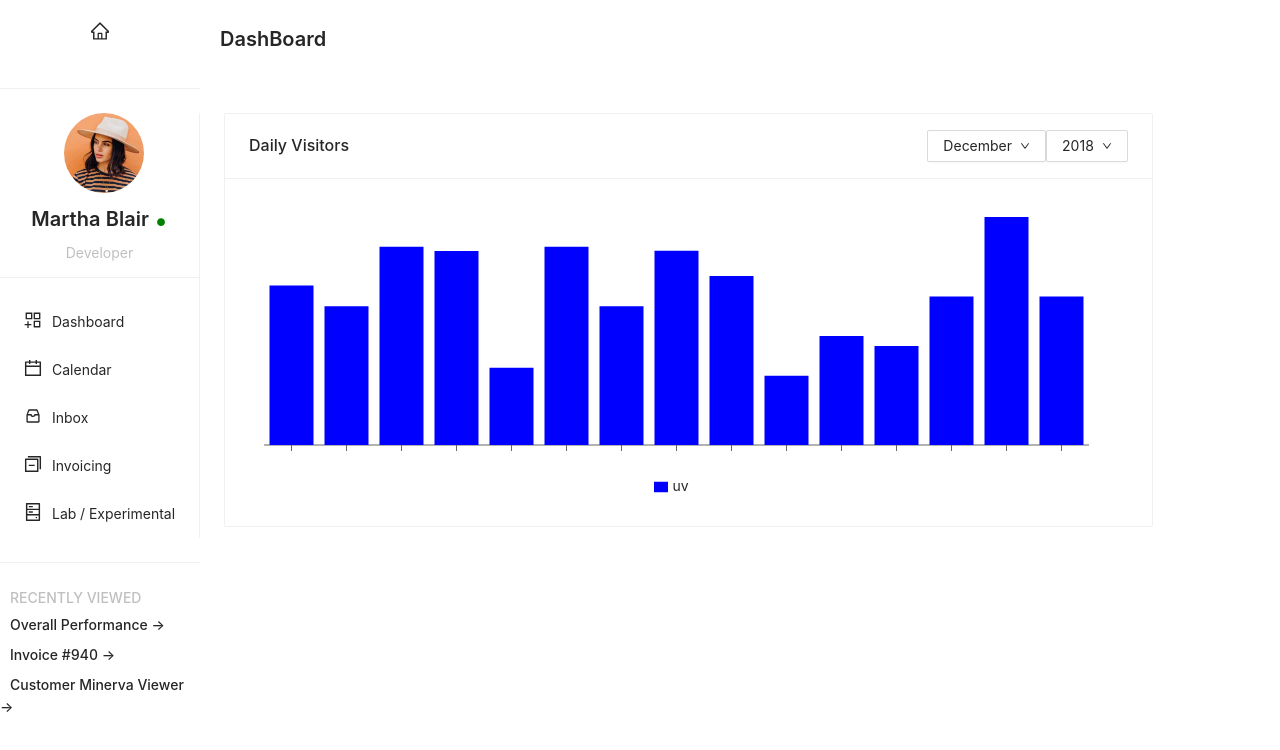
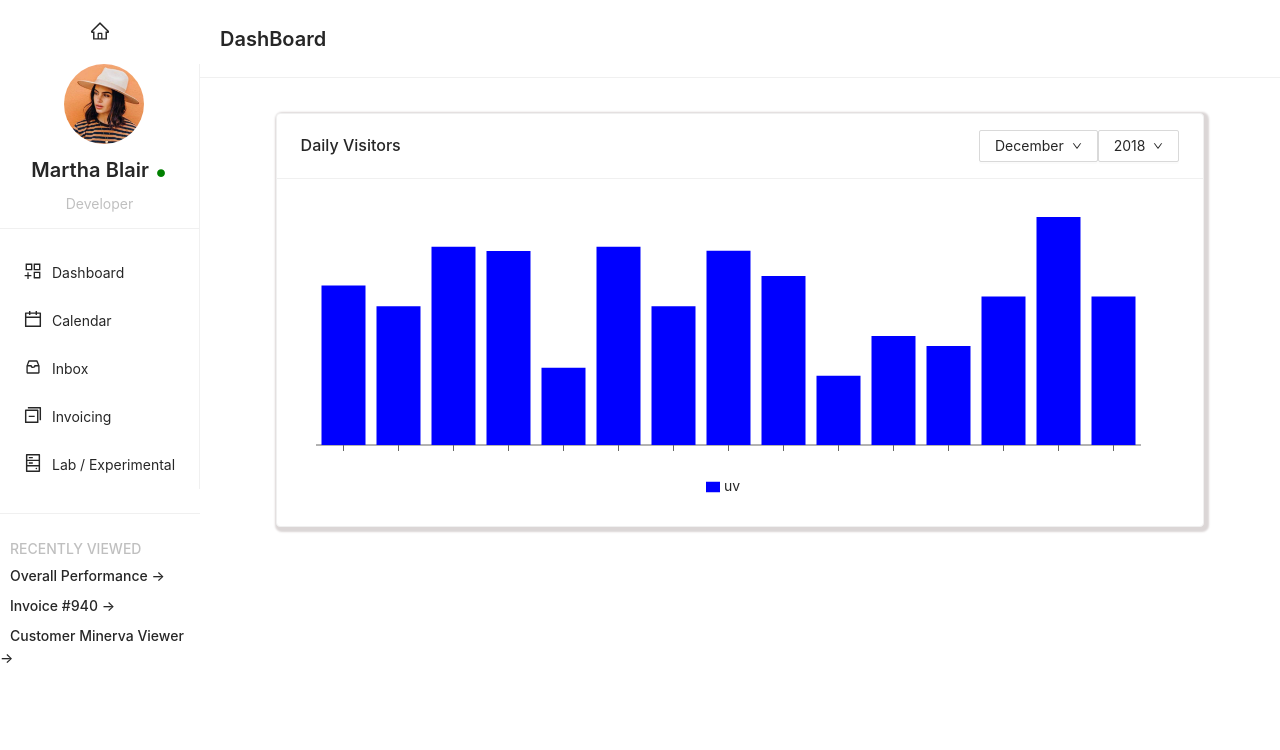
Before and after one commit to avijeetpandey/dashboard, a React (Create React App) app: page / in a window 1280 px wide. Shown: the top 750 px of the page. Built offline with nearby package versions, Linux system fonts and the light colour scheme.

Commit message:
card style

```diff
--- a/src/components/Layouts/Main.js
+++ b/src/components/Layouts/Main.js
@@ -15,7 +15,6 @@ const Main = () => {
         <Header className="bg ctr">
           <HomeOutlined />
         </Header>
-        <Divider />
         <SideItems />
       </Sider>
       <Layout>
@@ -24,13 +23,14 @@ const Main = () => {
           style={{ padding: 0  , height:89}}
         >
         <NavBar />
+        <Divider/>
         </Header>
         <Content>
           <div
             className="site-layout-background"
             style={{ padding: 24, minHeight: "100vh" }}
           >
-            <Card title="Daily Visitors" bordered={true} style={{ width: "90%" }}  extra={<CustomDropDown />}>
+            <Card title="Daily Visitors" bordered={true} style={{ width: "90%" }}  extra={<CustomDropDown />} className="card">
           <Vchart />
     </Card>
           </div>
--- a/src/style.css
+++ b/src/style.css
@@ -44,3 +44,9 @@ body{
   color:green;
   font-size: 50px;
 }
+
+.card{
+  box-shadow: 2px 2px 2px 3px rgb(219, 214, 214);
+  margin:0 auto;
+  border-radius:4px;
+}
```
